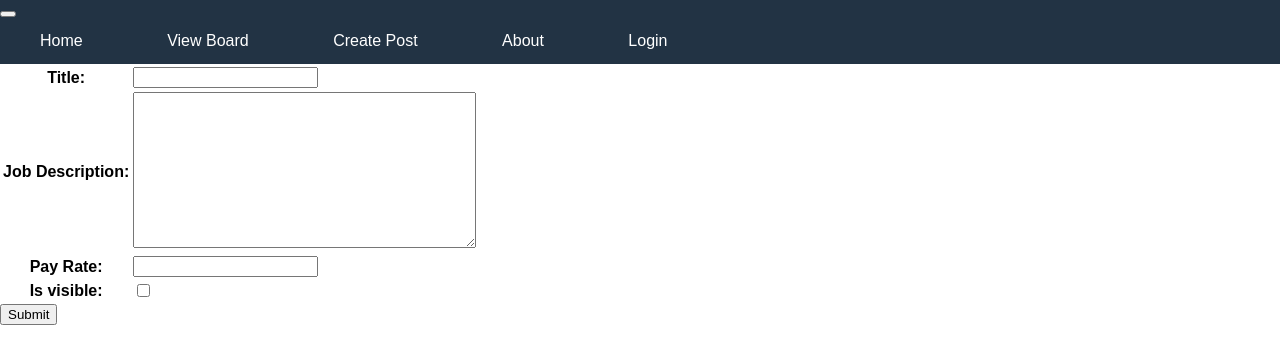
After one commit to Marinrp7344/JobBoard_Project, a Django app: page /create_post/ in a window 1280 px wide. The commit adds this page. Shown: the top 364 px of the page. Run offline with Django 4.2, Linux system fonts and the light colour scheme.

Commit message:
Adding the model and form functionality

```diff
--- a/django_project/settings.py
+++ b/django_project/settings.py
@@ -10,6 +10,7 @@ For the full list of settings and their values, see
 https://docs.djangoproject.com/en/4.2/ref/settings/
 """
 
+import os
 from pathlib import Path
 
 # Build paths inside the project like this: BASE_DIR / 'subdir'.
@@ -123,6 +124,11 @@ USE_TZ = True
 
 STATIC_URL = 'static/'
 
+STATICFILES_DIR = [
+    os.path.join(BASE_DIR, 'static')
+]
+
+MEDIA_URL = '/images/'
 # Default primary key field type
 # https://docs.djangoproject.com/en/4.2/ref/settings/#default-auto-field
 
--- /dev/null
+++ b/jobBoard_app/forms.py
@@ -0,0 +1,11 @@
+from django.forms import ModelForm
+from .models import Post
+from django.contrib.auth.forms import UserCreationForm
+from django.contrib.auth.models import User
+
+
+#create class for project form
+class PostForm(ModelForm):
+    class Meta:
+        model = Post
+        fields =('title', 'body', 'pay_rate','is_visible')
--- a/jobBoard_app/models.py
+++ b/jobBoard_app/models.py
@@ -3,9 +3,9 @@ from django.urls import reverse
 
 class Post(models.Model):
     title = models.CharField(max_length=200)
-    body = models.CharField("Job Description", max_length=500)
+    body = models.TextField("Job Description", max_length=500)
     pay_rate = models.CharField("Pay Rate", max_length=500)
-    is_active = models.BooleanField(default = False)
+    is_visible = models.BooleanField(default = False)
     dateMade = models.DateField(auto_now_add=True)
 
     def __str__(self):
--- /dev/null
+++ b/jobBoard_app/templates/jobBoard_app/about.html
@@ -0,0 +1,6 @@
+{% extends "jobBoard_app/base_template.html" %}
+{% block content %}
+<div style = "text-align: center; margin-top: 20px; font-size: 40px">
+    <h1>About Page</h1>
+</div>
+{% endblock %}
--- a/jobBoard_app/templates/jobBoard_app/base_template.html
+++ b/jobBoard_app/templates/jobBoard_app/base_template.html
@@ -45,12 +45,19 @@
         background-color: #222; /* Blue */
         color: #ddd; /* White text */
     }
+    .box{
+        margin: 10px;
+        width: 300px;
+        height: 300px;
+        background-color: #FAF9F6;
+        border: 10px solid #222;
+        text-align = center;
+    }
     </style>
  </head>
  <body>
    <div class="container-fluid">
      <nav class="navbar navbar-expand-lg bg-body-tertiary">
-       <img src="{% static 'images/uccs_logo.gif' %}">
        <div class="container-fluid">
          <button class="navbar-toggler" type="button" data-bs-toggle="collapse" data-bs-target="#navbarNavAltMarkup" aria-controls="navbarNavAltMarkup" aria-expanded="false" aria-label="Toggle navigation">
            <span class="navbar-toggler-icon"></span>
@@ -58,9 +65,9 @@
          <div class="collapse navbar-collapse" id="navbarNavAltMarkup">
            <div class="navbar-nav">
              <a class="nav-link active" aria-current="page" href="{% url 'index' %}">Home</a>
-             <a class="nav-link" href="#">View Board</a>
-             <a class="nav-link" href="#">Create Post</a>
-             <a class="nav-link" href="#">About</a>
+             <a class="nav-link" href="{% url 'posts' %}">View Board</a>
+             <a class="nav-link" href="{% url 'create-post' %}">Create Post</a>
+             <a class="nav-link" href="{% url 'about' %}">About</a>
              {% if user.is_authenticated %}
                <a class="nav-link" href="{% url 'logout' %}?next={{ request.path }}">Logout {{user}}</a>
              {% else %}
--- a/jobBoard_app/templates/jobBoard_app/index.html
+++ b/jobBoard_app/templates/jobBoard_app/index.html
@@ -4,18 +4,19 @@
 
 <!-- Replace block content in base_template.html -->
 {% block content %}
+
 <div style = "text-align: center; margin-top: 20px; font-size: 40px">
     <h1>Job Board</h1>
 </div>
 
 <div style = "text-align: center; margin-top: 40px;">
     <h2>View Jobs</h2>
-    <a class="button" href="#">View Board</a>
+    <a class="button" href="{% url 'posts' %}">View Board</a>
 </div>
 
 <div style = "text-align: center; margin-top: 20px;">
     <h2>Create a Job</h2>
-    <a class="button" href="#">Create</a>
+    <a class="button" href="{% url 'create-post' %}">Create</a>
 </div>
 
 {% endblock %}
--- /dev/null
+++ b/jobBoard_app/templates/jobBoard_app/post_form.html
@@ -0,0 +1,11 @@
+{% extends "jobBoard_app/base_template.html" %}
+{% block content %}
+    <form action="" method="POST">
+        {% csrf_token %}
+        <table>
+        {{form.as_table}}
+        </table>
+        <input type="submit" name="Submit">
+    </form>
+
+{% endblock %}
--- a/jobBoard_app/urls.py
+++ b/jobBoard_app/urls.py
@@ -5,4 +5,9 @@ urlpatterns = [
     path('', views.index, name='index'),
     path('', views.login, name='login'),
     path('', views.logout, name='logout'),
+    path('create_post/', views.createPost,name='create-post'),
+    path('posts/', views.PostListView.as_view(), name= 'posts'),
+    path('posts/<int:post_id>/update_post/', views.updatePost,name='update-post'),
+    path('posts/<int:post_id>/delete_post/', views.deletePost,name='delete-post'),
+    path('about/', views.about, name='about'),
 ]
--- a/jobBoard_app/views.py
+++ b/jobBoard_app/views.py
@@ -1,6 +1,11 @@
-from django.shortcuts import render
-from django.http import HttpResponse
-# Create your views here.
+from typing import Any
+from django.shortcuts import redirect, render
+from django.http import HttpRequest, HttpResponse
+from .models import *
+from django.views import generic
+from .forms import PostForm
+from django.views.generic.edit import FormView
+
 def index(request):
    return render( request, 'jobBoard_app/index.html')
 
@@ -9,3 +14,51 @@ def login(request):
 
 def logout(request):
    return HttpResponse('logout')
+
+def createPost(request):
+    form = PostForm()
+    if(request.method == 'POST'):
+        project_data = request.POST.copy()
+        form = PostForm(project_data)
+        if form.is_valid():
+            project = form.save(commit=False)
+            project.save()
+
+            return redirect('index')
+
+    context = {'form':form}
+    return render(request, 'jobBoard_app/post_form.html',context)
+
+def updatePost(request, post_id):
+
+    post = Post.objects.get(pk=post_id)
+    if(request.method == 'POST'):
+        form = PostForm(request.POST, instance=post)
+        if form.is_valid():
+            form.save()
+            return redirect('index')
+    else:
+        form = PostForm(instance=post)
+    context = {'form':form}
+    return render(request, 'jobBoard_app/post_update.html',context)
+
+def deletePost(request, post_id):
+
+    project = Post.objects.get(pk=post_id)
+    if(request.method == 'POST'):
+        project.delete()
+        return redirect('index')
+
+    return render(request, 'jobBoard_app/post_delete.html',{'project':project})
+
+class PostListView(generic.ListView):
+    model = Post
+    def get_context_data(self,*args, **kwargs):
+        visible_post = Post.objects.all().filter(is_visible=True)
+        print("active portfolio query set", visible_post)
+        context = super(PostListView, self).get_context_data(*args,**kwargs)
+        context['posts'] = visible_post
+        return context
+
+def about(request):
+   return render( request, 'jobBoard_app/about.html')
```
Also changed, not shown: jobBoard_app/templates/jobBoard_app/post_delete.html (added, +11 -0 lines), jobBoard_app/templates/jobBoard_app/post_list.html (added, +19 -0 lines), jobBoard_app/templates/jobBoard_app/post_update.html (added, +11 -0 lines), jobBoard_app/migrations/0002_rename_is_active_post_is_visible_alter_post_body_and_more.py (added), jobBoard_app/static/images/logo.png (added).
